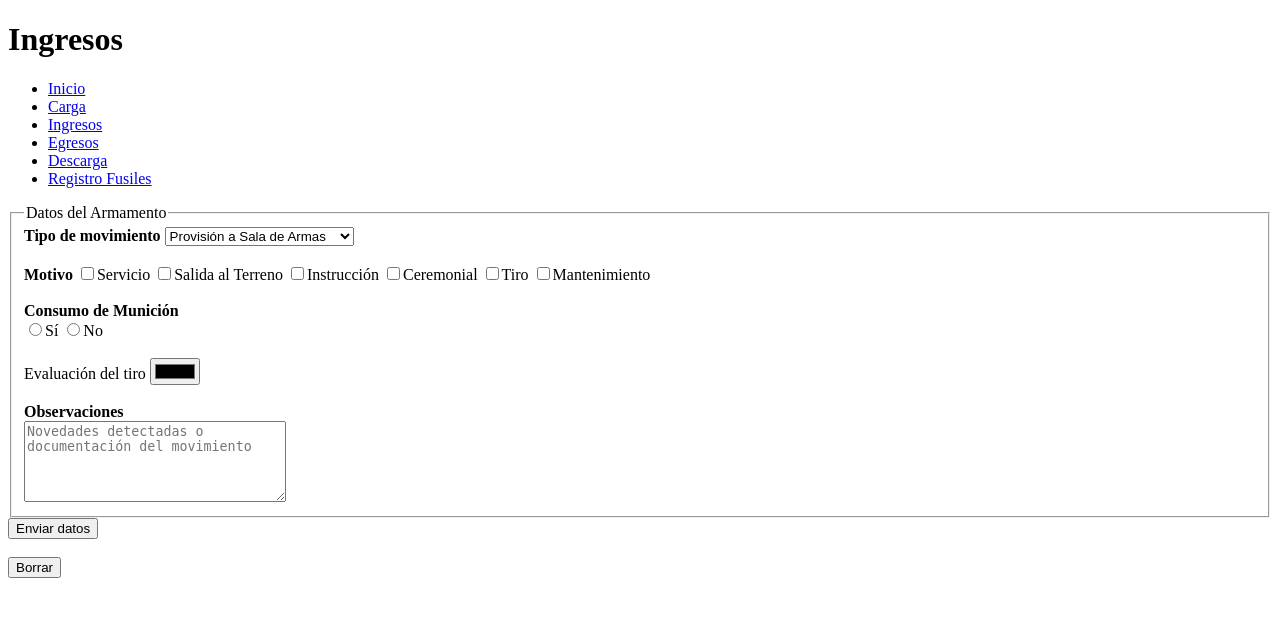
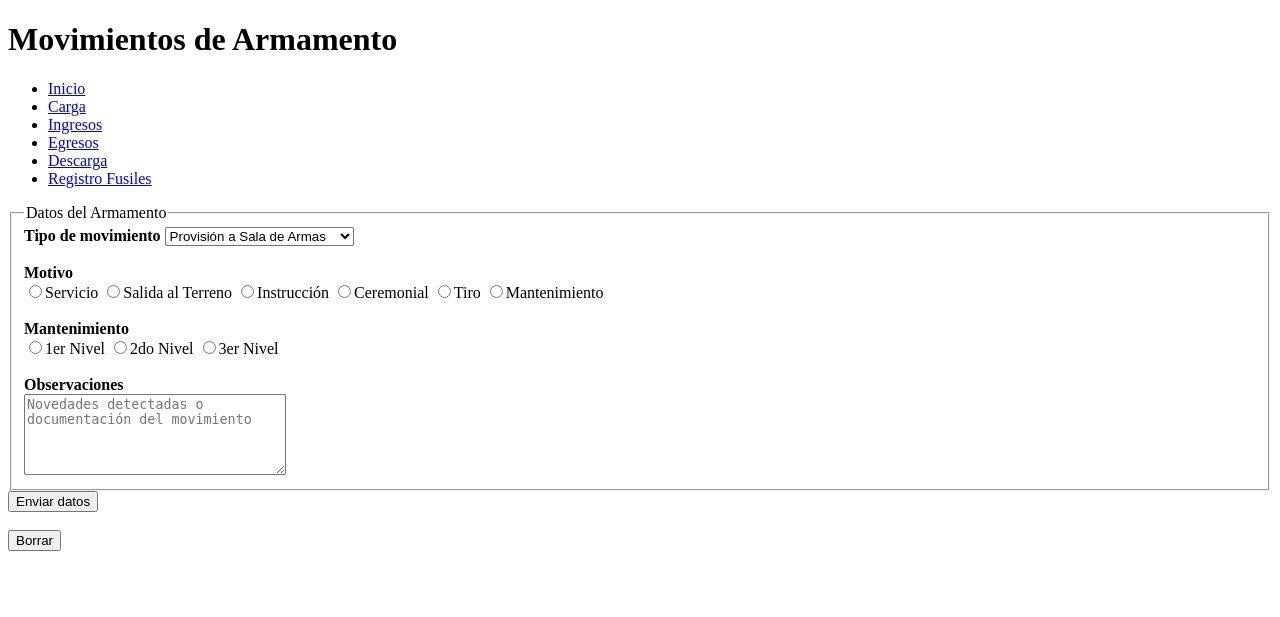
Before and after one commit to Panchoeito/Sala-de-Armas, a Django app: template sala_armas/registro_movimientos/templates/registro_movimientos/Ingresos.html in a window 1280 px wide. Shown: the top 617 px of the page. Run offline with Django 4.2, Linux system fonts and the light colour scheme; the template is opened without the code that fills it, so the values that code supplies are empty.

Commit message:
modificación formulario movimientos

```diff
--- a/sala_armas/registro_movimientos/templates/registro_movimientos/Ingresos.html
+++ b/sala_armas/registro_movimientos/templates/registro_movimientos/Ingresos.html
@@ -9,7 +9,7 @@
 </head>
 <body>
     <header>
-        <h1>Ingresos</h1>
+        <h1>Movimientos de Armamento</h1>
         <ul>
             <li><a href="/Index.html">Inicio</a></li>
             <li><a href="/pages/Carga.html">Carga</a></li>
@@ -21,7 +21,7 @@
     </header>
 
     <div id="formulario 1">
-        <form action="" method="">
+        <form action="" method="POST">
 
             <fieldset>
                 <legend>Datos del Armamento</legend>
@@ -33,20 +33,18 @@
                     <option value="Descarga">Descargo de Sala de Armas</option>
                 </select>
                 <br><br>
-                <label for="motivo"><b>Motivo</b></label>
-                    <input type="checkbox" name="motivo" id="motivo" value="Servicio">Servicio
-                    <input type="checkbox" name="motivo" id="motivo" value="Terreno">Salida al Terreno
-                    <input type="checkbox" name="motivo" id="motivo" value="Instrucción">Instrucción
-                    <input type="checkbox" name="motivo" id="motivo" value="Ceremonial">Ceremonial
-                    <input type="checkbox" name="motivo" id="motivo" value="Tiro">Tiro
-                    <input type="checkbox" name="motivo" id="motivo" value="Mantenimiento">Mantenimiento
+                <label for="motivo"><b>Motivo</b></label> <br>
+                    <input type="radio" name="motivo" id="motivo" value="Servicio">Servicio
+                    <input type="radio" name="motivo" id="motivo" value="Terreno">Salida al Terreno
+                    <input type="radio" name="motivo" id="motivo" value="Instrucción">Instrucción
+                    <input type="radio" name="motivo" id="motivo" value="Ceremonial">Ceremonial
+                    <input type="radio" name="motivo" id="motivo" value="Tiro">Tiro
+                    <input type="radio" name="motivo" id="motivo" value="Mantenimiento">Mantenimiento
                 <br><br>
-                <label for="fuego"><b>Consumo de Munición</b></label> <br>
-                <input type="radio" value="1" name="fuego">Sí
-                <input type="radio" value="2" name="fuego">No
-                <br><br>
-                <label for="evaluacion">Evaluación del tiro</label>
-                <input type="color" name="evaluacion" id="evaluacion">
+                <label for="mantenimiento"><b>Mantenimiento</b></label> <br>
+                <input type="radio" value="1er Nivel" name="mantenimiento">1er Nivel
+                <input type="radio" value="2do Nivel" name="mantenimiento">2do Nivel
+                <input type="radio" value="3er Nivel" name="mantenimiento">3er Nivel
                 <br><br>
                 <label for="observaciones"><b>Observaciones</b></label><br>
                 <textarea name="observaciones" id="observaciones" cols="30" rows="5" placeholder="Novedades detectadas o documentación del movimiento"></textarea>
```
